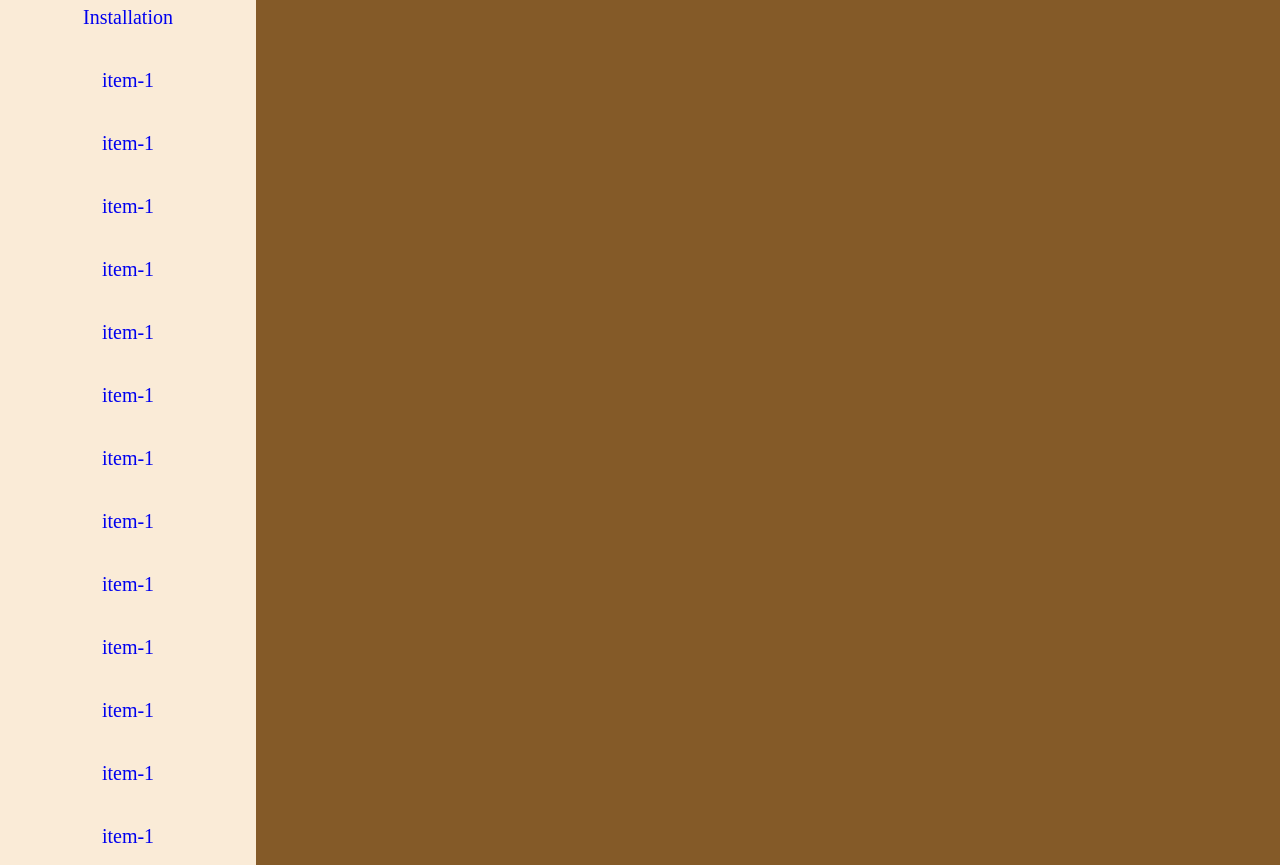
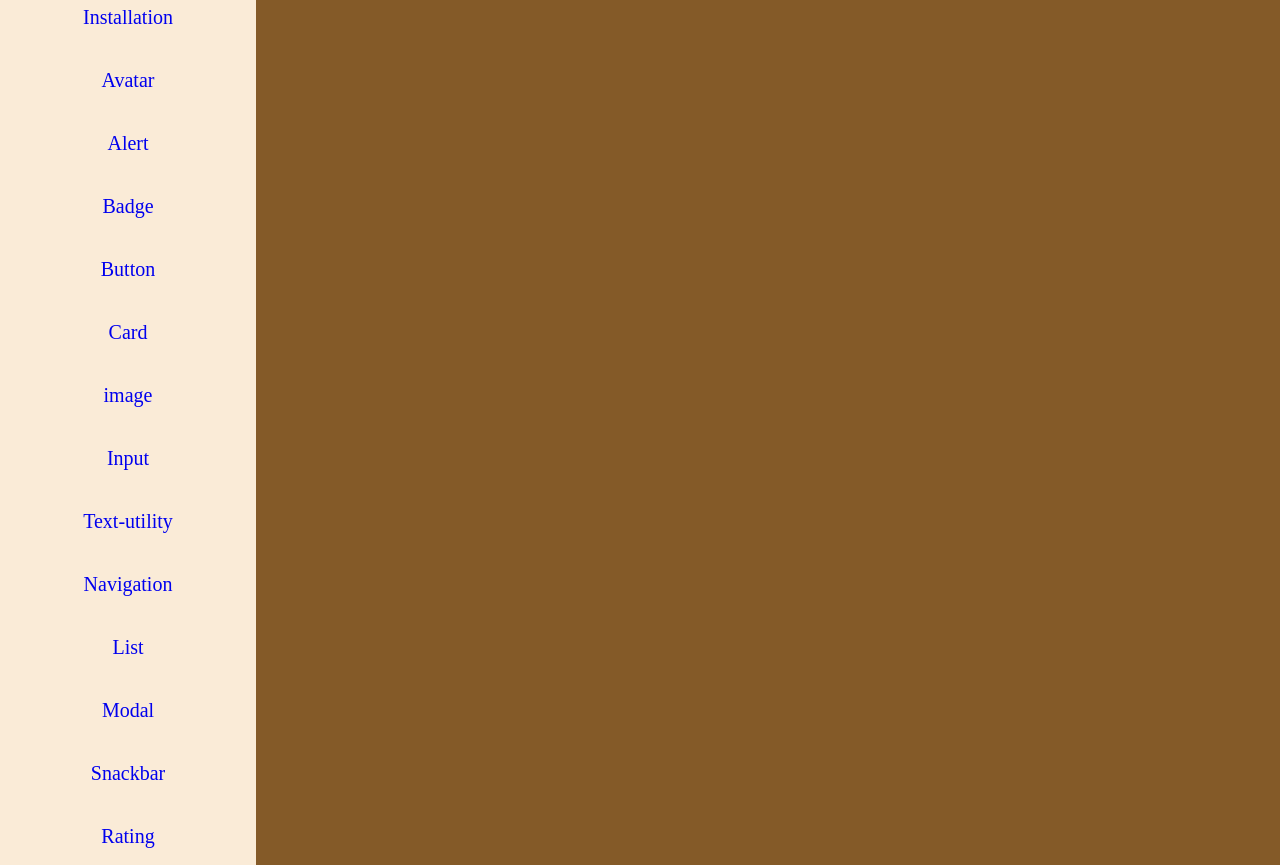
Before and after one commit to Aryan5084102/Component-Library, a plain HTML site: page asset/gettingstarted.html in a window 1280 px wide. Shown: the part 84-949 px from the top of the page. Drawn offline with Linux system fonts and the light colour scheme.

Commit message:
Update gettingstarted.html

```diff
--- a/asset/gettingstarted.html
+++ b/asset/gettingstarted.html
@@ -21,24 +21,20 @@
     <main>
         <div class="left-sidebar">
             <div class="item"> <a href="#">Installation</a></div>
-            <div class="item"> <a href="#">item-1</a></div>
-            <div class="item"> <a href="#">item-1</a></div>
-            <div class="item"> <a href="#">item-1</a></div>
-            <div class="item"> <a href="#">item-1</a></div>
-            <div class="item"> <a href="#">item-1</a></div>
-            <div class="item"> <a href="#">item-1</a></div>
-            <div class="item"> <a href="#">item-1</a></div>
-            <div class="item"> <a href="#">item-1</a></div>
-            <div class="item"> <a href="#">item-1</a></div>
-            <div class="item"> <a href="#">item-1</a></div>
-            <div class="item"> <a href="#">item-1</a></div>
-            <div class="item"> <a href="#">item-1</a></div>
-            <div class="item"> <a href="#">item-1</a></div>
-            <div class="item"> <a href="#">item-1</a></div>
-            <div class="item"> <a href="#">item-1</a></div>
-            <div class="item"> <a href="#">item-1</a></div>
-            <div class="item"> <a href="#">item-1</a></div>
-            <div class="item"> <a href="#">item-1</a></div>
+            <div class="item"> <a href="#">Avatar</a></div>
+            <div class="item"> <a href="#">Alert</a></div>
+            <div class="item"> <a href="#">Badge</a></div>
+            <div class="item"> <a href="#">Button</a></div>
+            <div class="item"> <a href="#">Card</a></div>
+            <div class="item"> <a href="#">image</a></div>
+            <div class="item"> <a href="#">Input</a></div>
+            <div class="item"> <a href="#">Text-utility</a></div>
+            <div class="item"> <a href="#">Navigation</a></div>
+            <div class="item"> <a href="#">List</a></div>
+            <div class="item"> <a href="#">Modal</a></div>
+            <div class="item"> <a href="#">Snackbar</a></div>
+            <div class="item"> <a href="#">Rating</a></div>
+            <div class="item"> <a href="#">Grid</a></div>
             <div class="item"> <a href="#">item-1</a></div>
             <div class="item"> <a href="#">item-1</a></div>
             <div class="item"> <a href="#">item-1</a></div>
```
